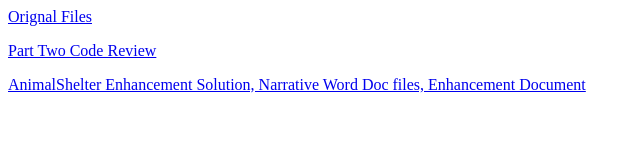
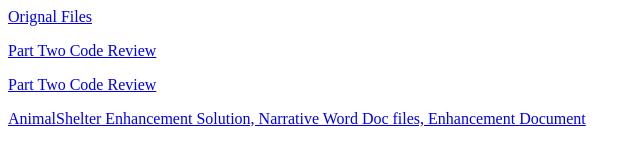
Before and after one commit to Ethan-Harper-snhu/Ethan-Harper-snhu.github.io, a plain HTML site: page index.html in a window 1280 px wide. Shown: the whole page, without its empty margins (0-641 px from the left). Drawn offline with Linux system fonts and the light colour scheme.

Commit message:
Update index.html

```diff
--- a/index.html
+++ b/index.html
@@ -2,4 +2,6 @@
 
 <p></div><a href="https://youtu.be/KRP9ZNwD2k0">Part Two Code Review</a></p>
 
+<p></div><a href="https://youtu.be/KRP9ZNwD2k0">Part Two Code Review</a></p>
+
 <p></p><a href="https://github.com/Ethan-Harper-snhu/Ethan-Harper-snhu.github.io">AnimalShelter Enhancement Solution, Narrative Word Doc files, Enhancement Document</a></p>
```
